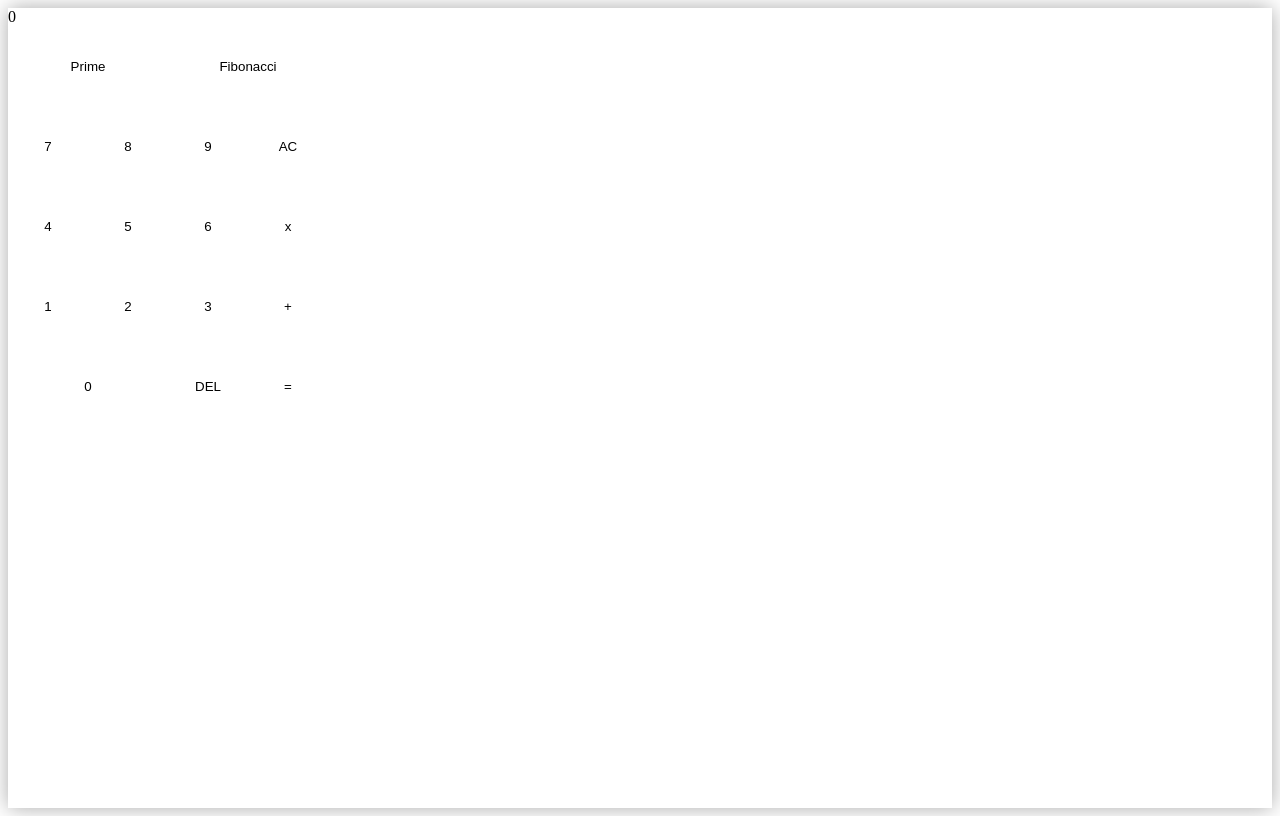
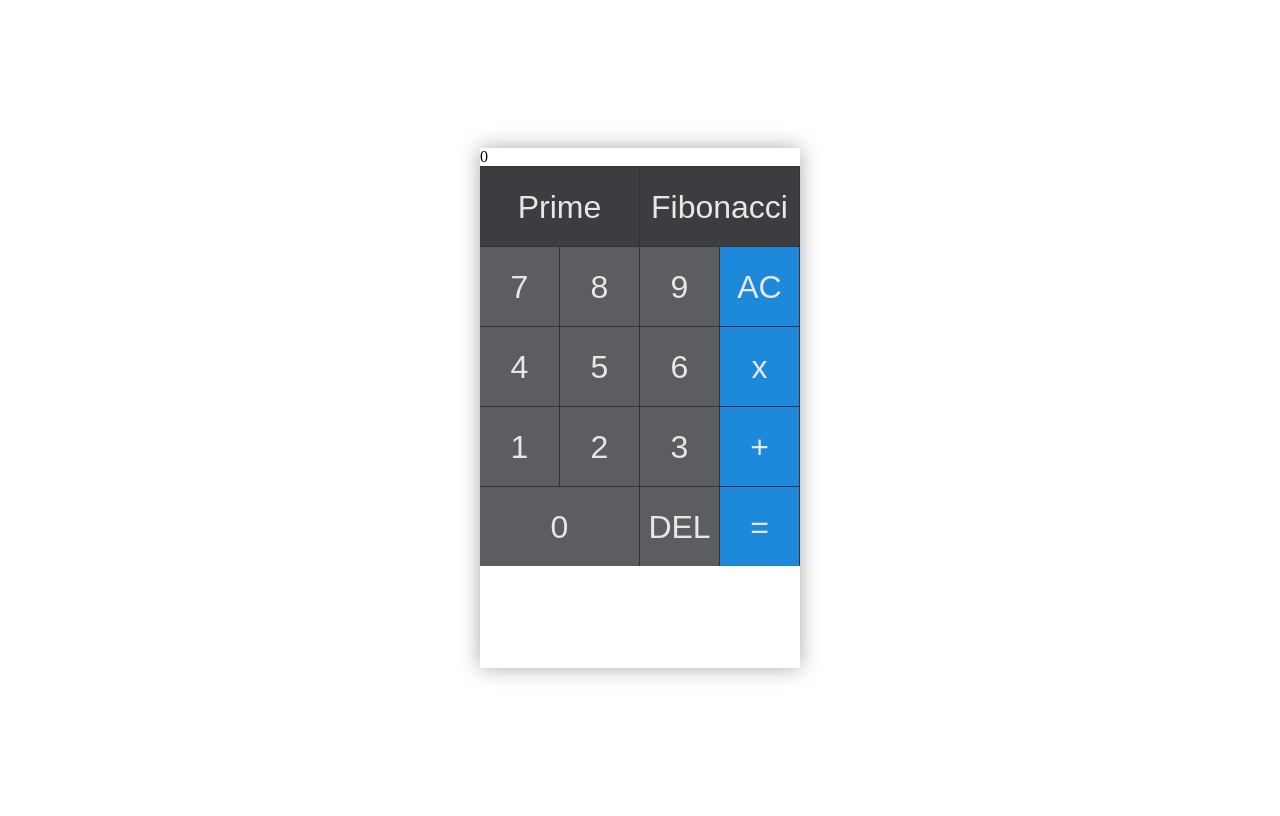
Before and after one commit to zuhrinurhuda/calculator, a React (Create React App) app: page / in a window 1280 px wide. Built offline with nearby package versions, Linux system fonts and the light colour scheme.

Commit message:
Update keypad styles

```diff
--- a/src/components/Keypad/index.js
+++ b/src/components/Keypad/index.js
@@ -2,9 +2,11 @@ import React from 'react';
 import PropTypes from 'prop-types';
 
 import { functionKeys, digitKeys, operatorKeys } from 'utils/constants';
+
 import {
   KeypadContainer,
   FunctionKeys,
+  KeypadWrapper,
   DigitKeys,
   OperatorKeys
 } from './styles';
@@ -51,14 +53,14 @@ const Keypad = props => {
       <FunctionKeys>
         {generateKeypad(functionKeys)}
       </FunctionKeys>
-      <div style={{ display: 'flex' }}>
+      <KeypadWrapper>
         <DigitKeys>
           {generateKeypad(digitKeys)}
         </DigitKeys>
         <OperatorKeys>
           {generateKeypad(operatorKeys)}
         </OperatorKeys>
-      </div>
+      </KeypadWrapper>
     </KeypadContainer>
   )
 };
--- a/src/components/Keypad/styles.js
+++ b/src/components/Keypad/styles.js
@@ -1,25 +1,15 @@
 import styled from 'styled-components';
 
 export const KeypadContainer = styled.div`
-  width: 320px;
-  height: 520px;
-
-  #prime,
-  #fibonacci,
-  #zero {
-    width: 160px;
-  }
-
   button {
+    color: #e6e7e7;
+    font-size: 2em;
     width: 80px;
     height: 80px;
-    background: none;
-    border: none;
-    padding: 0;
-    user-select: none;
-    outline: none;
-    cursor: pointer;
-    -webkit-tap-highlight-color: rgba(0, 0, 0, 0);
+    line-height: 80px;
+    text-align: center;
+    border-top: 1px solid #313339;
+    border-right: 1px solid #313339;
   }
 
   button:active {
@@ -27,14 +17,35 @@ export const KeypadContainer = styled.div`
   }
 `;
 
-export const FunctionKeys = styled.div``;
+export const KeypadWrapper = styled.div`
+  display: flex;
+`;
+
+export const FunctionKeys = styled.div`
+  button {
+    width: 160px;
+    background: #3b3d40;
+  }
+`;
 
 export const DigitKeys = styled.div`
   width: 240px;
   display: flex;
   flex-wrap: wrap-reverse;
+
+  button {
+    background: #5b5d60;
+  }
+
+  #zero {
+    width: 160px;
+  }
 `;
 
 export const OperatorKeys = styled.div`
   width: 80px;
+
+  button {
+    background:  #1e89da;
+  }
 `;
--- a/src/index.css
+++ b/src/index.css
@@ -1,6 +1,21 @@
-#app {
+#root {
   height: 100vh;
   display: flex;
   align-items: center;
   justify-content: center;
 }
+
+#app {
+  width: 320px;
+  height: 520px;
+}
+
+button {
+  background: none;
+  border: none;
+  padding: 0;
+  user-select: none;
+  outline: none;
+  cursor: pointer;
+  -webkit-tap-highlight-color: rgba(0, 0, 0, 0);
+}
```
